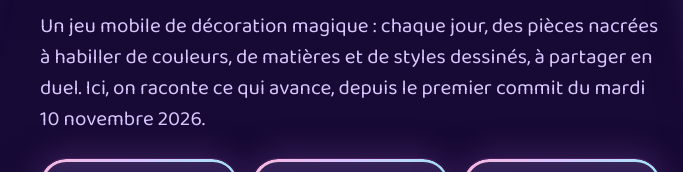
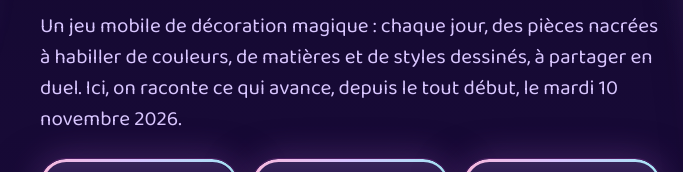
Before and after one commit to Morialkar/feyloria-suivi, an Astro site: page / in a window 1280 px wide. Shown: the part 323-495 px from the top of the page, 40-723 px from the left. Built offline with nearby package versions, Linux system fonts and the light colour scheme; Astro itself is replaced by a stand-in of ours; a web font is replaced by a local one.

Commit message:
✏️ Plus de mot technique sur l'accueil
Co-Authored-By: Claude Opus 5.5 <noreply@anthropic.com>

```diff
--- a/src/pages/index.astro
+++ b/src/pages/index.astro
@@ -20,7 +20,7 @@ const repli = (i: number) => `img/pieces/${ids[i % ids.length]}.webp`;
       <h1>Feyloria se construit, jour après jour</h1>
       <p class="chapeau">
         Un jeu mobile de décoration magique : chaque jour, des pièces nacrées à habiller de couleurs, de matières et de styles
-        dessinés, à partager en duel. Ici, on raconte ce qui avance, depuis le premier commit du {dateLongue(premier.date).toLowerCase()}.
+        dessinés, à partager en duel. Ici, on raconte ce qui avance, depuis le tout début, le {dateLongue(premier.date).toLowerCase()}.
       </p>
       <div class="stats">
         <div class="stat carte"><strong>{jours.length}</strong><span>jours</span></div>
```
